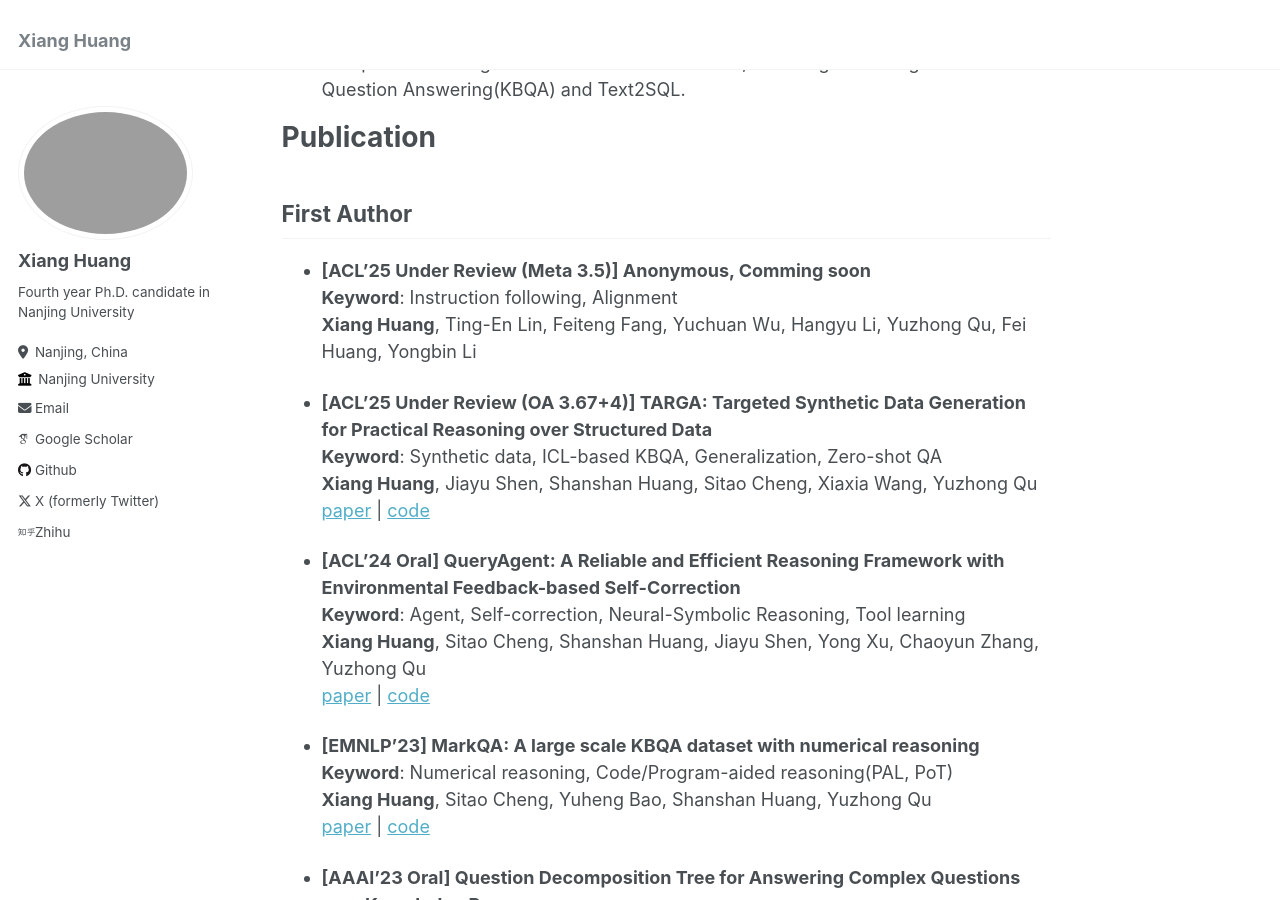
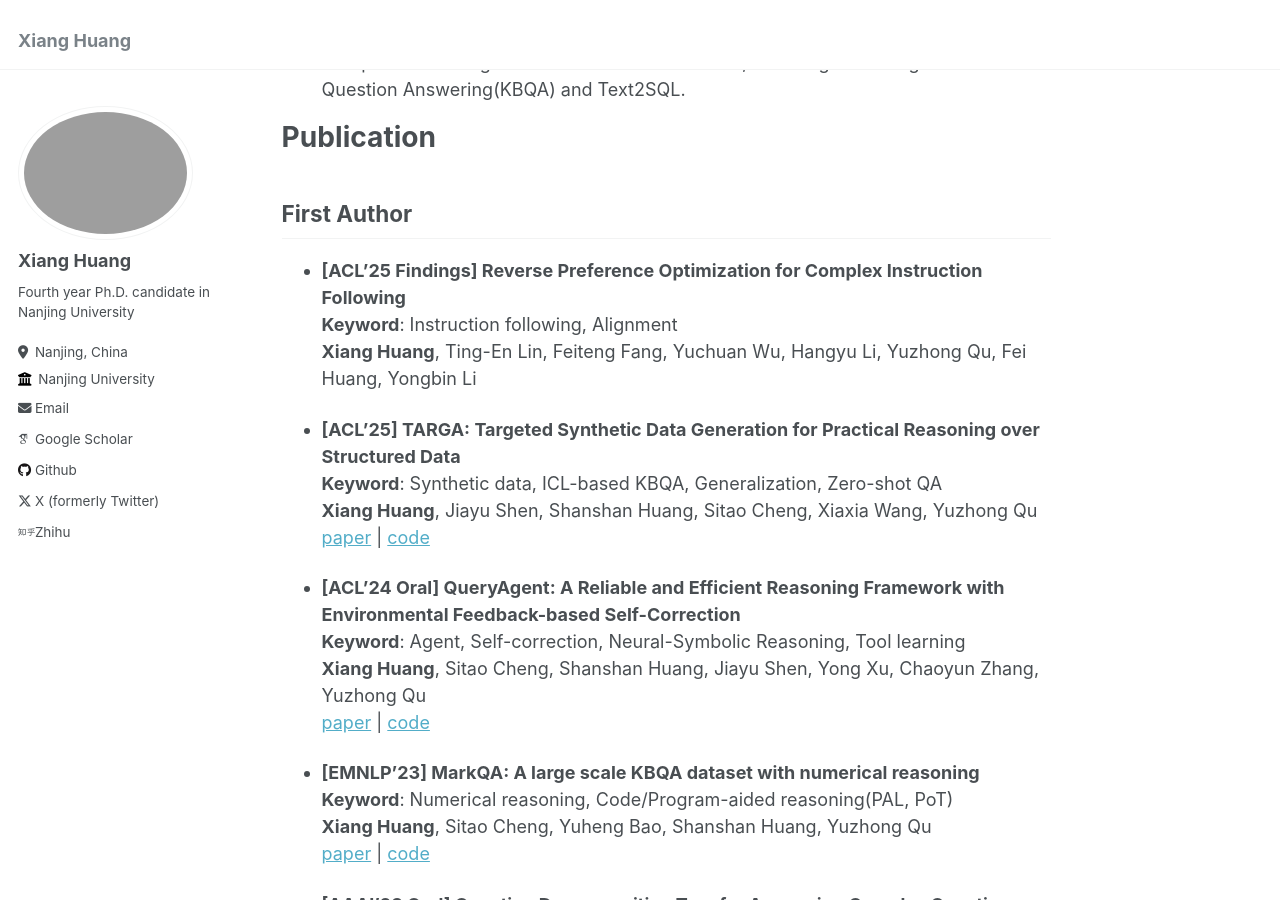
Before and after one commit to cdhx/cdhx.github.io, a Jekyll site: the page built from _pages/about.md, in a window 1280 px wide and 900 px high, scrolled down 482 px. Built offline with Jekyll 4.4.1, drawn with Linux system fonts in a browser that asks for light colours; some web fonts are replaced.

Commit message:
Update about.md

```diff
--- a/_pages/about.md
+++ b/_pages/about.md
@@ -26,11 +26,11 @@ Publication
 
 ## First Author
 
-- **[ACL'25 Under Review (Meta 3.5)] Anonymous, Comming soon** <br/>
+- **[ACL'25 Findings] Reverse Preference Optimization for Complex Instruction Following** <br/>
 **Keyword**: Instruction following, Alignment<br/>
 **Xiang Huang**, Ting-En Lin, Feiteng Fang, Yuchuan Wu, Hangyu Li, Yuzhong Qu, Fei Huang, Yongbin Li  <br/>
 
-- **[ACL'25 Under Review (OA 3.67+4)] TARGA: Targeted Synthetic Data Generation for Practical Reasoning over Structured Data** <br/>
+- **[ACL'25] TARGA: Targeted Synthetic Data Generation for Practical Reasoning over Structured Data** <br/>
 **Keyword**: Synthetic data, ICL-based KBQA, Generalization, Zero-shot QA<br/>
 **Xiang Huang**, Jiayu Shen, Shanshan Huang, Sitao Cheng, Xiaxia Wang, Yuzhong Qu <br/>  [paper](https://arxiv.org/abs/2412.19544) \| [code](https://github.com/cdhx/TARGA)
 
```
